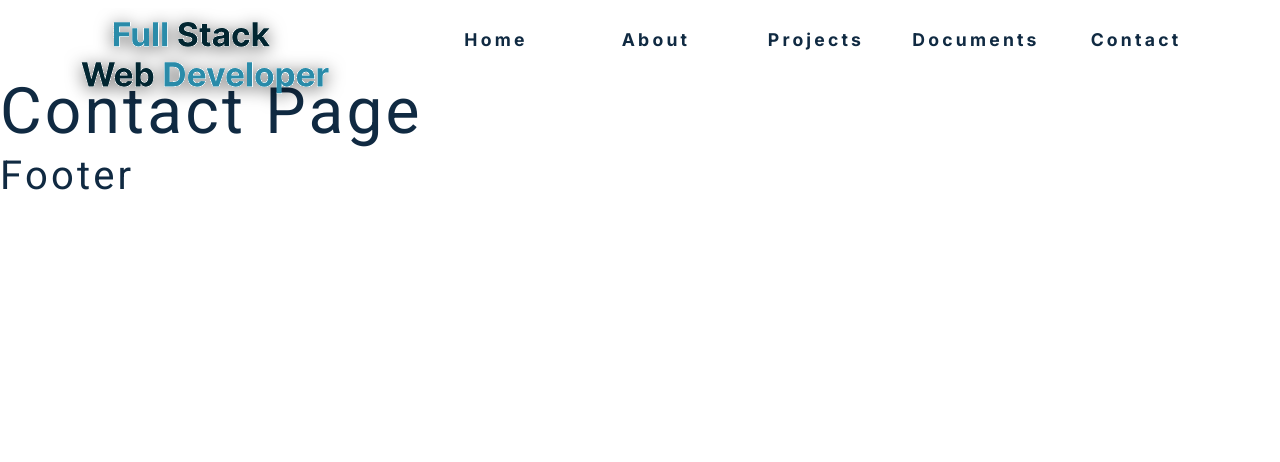
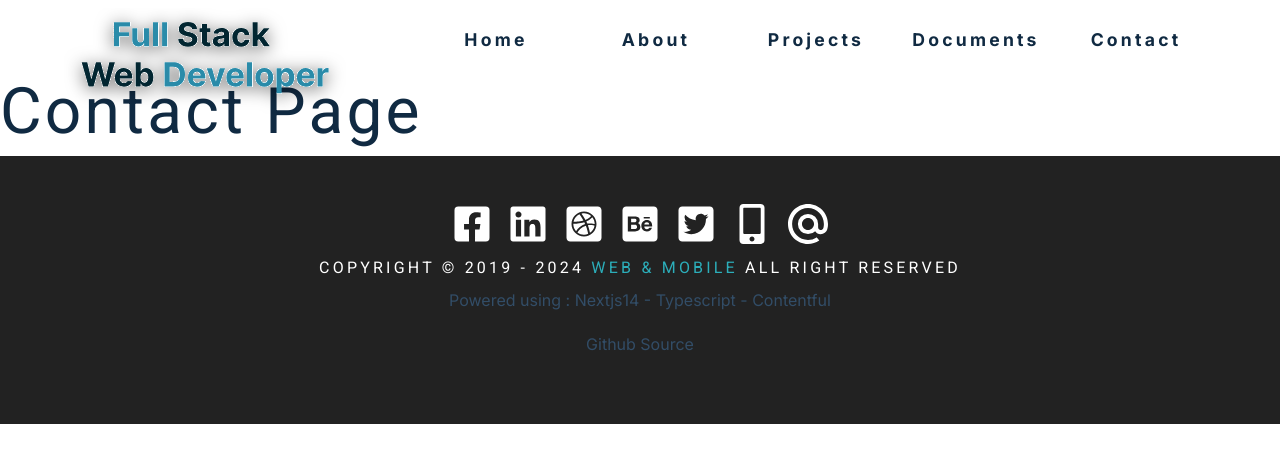
Before and after one commit to danielOuattara/daniel-portfolio-nextjs14-app-router-typescript-contentful-cms, a Next.js app: page /contact in a window 1280 px wide. Shown: the top 462 px of the page. Built offline with nearby package versions, Linux system fonts and the light colour scheme.

Commit message:
add Footer logic

```diff
--- a/src/components/Footer.tsx
+++ b/src/components/Footer.tsx
@@ -1,5 +1,37 @@
 import socialLinks from "@/constants/social_links";
 
 export default function Footer() {
-  return <h2>footer</h2>;
+  return (
+    <footer className="footer">
+      <div>
+        <div className="footer-links social-links">
+          {socialLinks.map((link) => (
+            <a
+              href={link.url}
+              key={link.id}
+              className="social-link"
+              target="_blank"
+              rel="noreferrer"
+            >
+              {link.icon}
+            </a>
+          ))}
+        </div>
+        <h4>
+          copyright &copy; 2019 - {new Date().getFullYear()}{" "}
+          <span>Web & Mobile </span> all right reserved
+        </h4>
+        <p>Powered using : Nextjs14 - Typescript - Contentful</p>
+        <p>
+          <a
+            href="https://github.com/danielOuattara/daniel-portfolio-nextjs14-app-router-typescript-contentful-cms"
+            target="_blank"
+            rel="noreferrer"
+          >
+            Github Source
+          </a>
+        </p>
+      </div>
+    </footer>
+  );
 }
```
